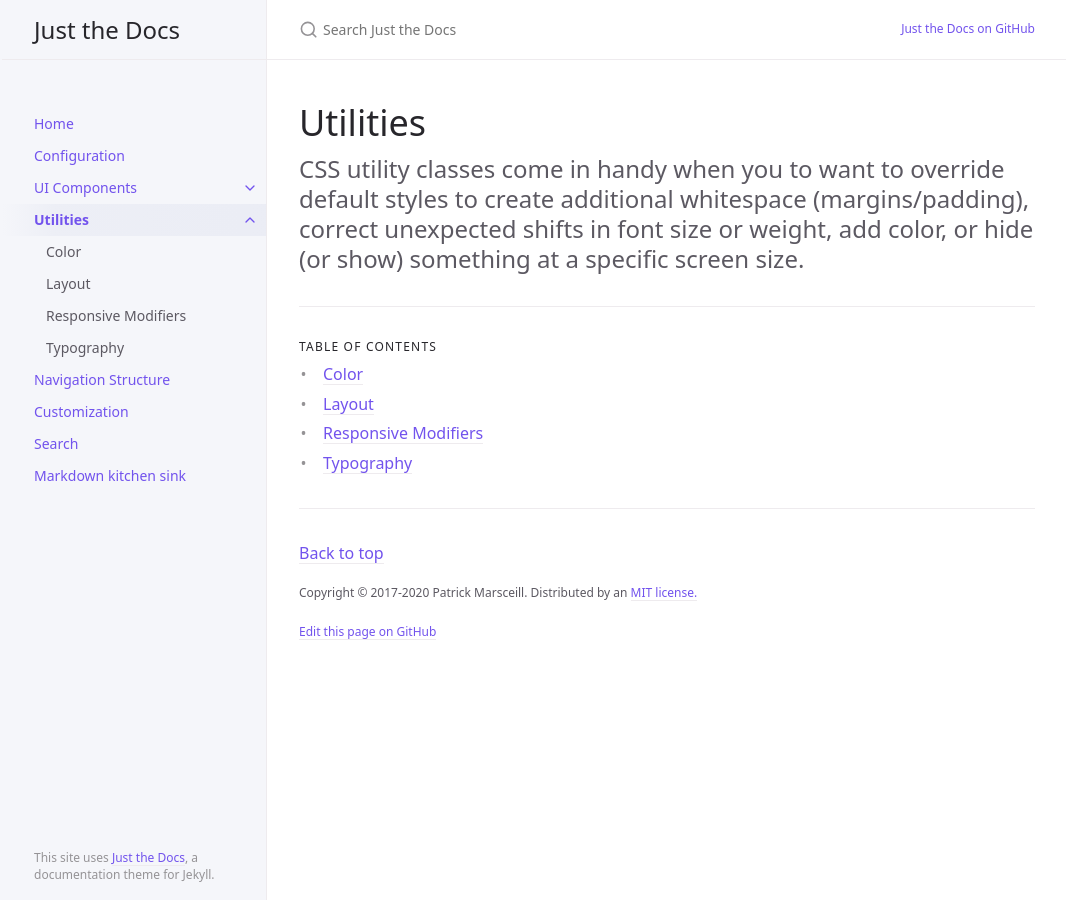
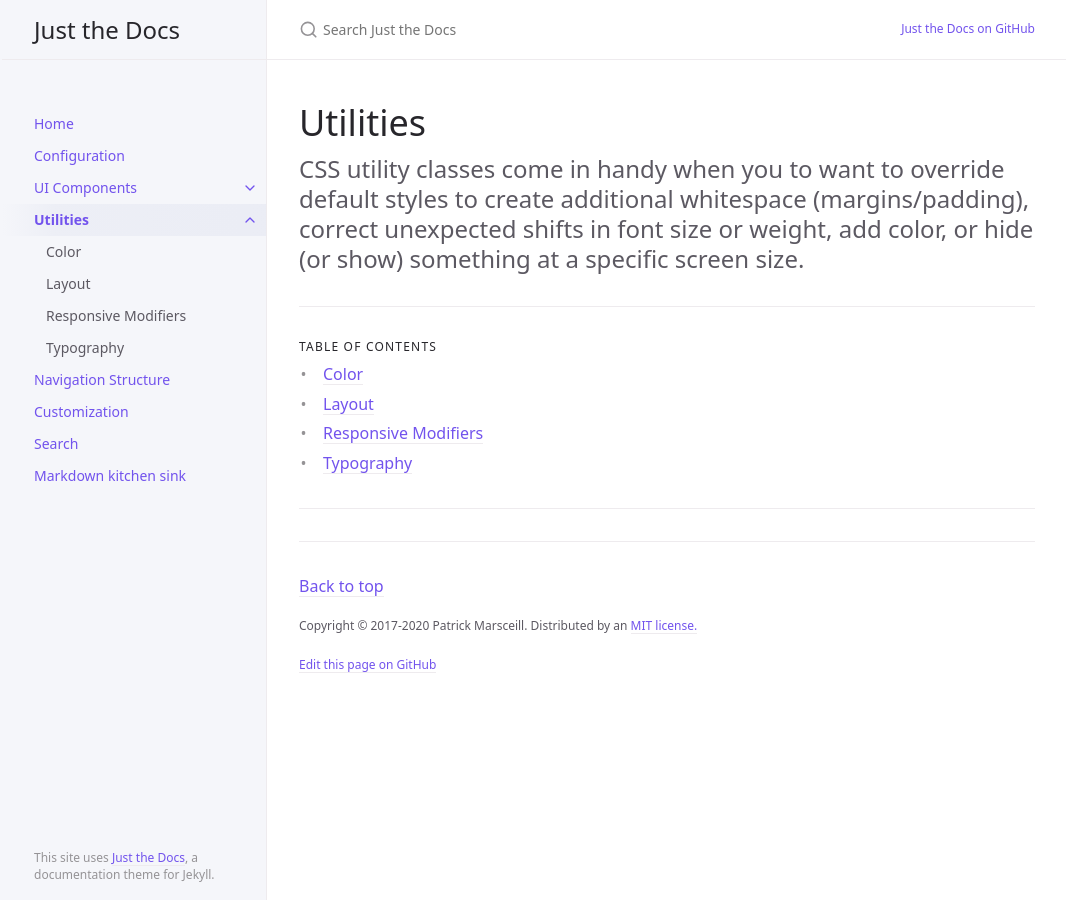
Before and after one commit to ymmu/ymmu.github.io, a Jekyll site: the page built from docs/utilities/utilities.md, in a window 1280 px wide. Shown: the whole page, without its empty margins (105-1171 px from the left). Built offline with Jekyll 4.4.1, drawn with Linux system fonts in a browser that asks for light colours.

Commit message:
Update default.html

```diff
--- a/_layouts/default.html
+++ b/_layouts/default.html
@@ -163,6 +163,17 @@ comments: true
           </div>
         {% endif %}
 
+        {% capture disqus %}
+          {%- include disqus.html -%}
+        {% endcapture %}
+        {% if disqus == "" %}
+          <hr>
+          <footer>
+            {{ disqus }}
+            <div id="post-disqus" class="container">
+          </footer>
+        {% endif %}
+
         {% capture footer_custom %}
           {%- include footer_custom.html -%}
         {% endcapture %}
```
